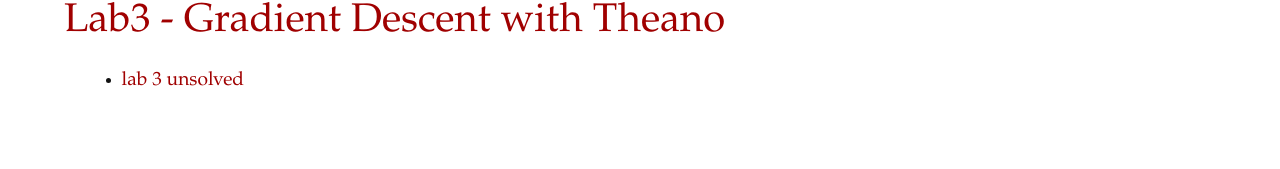
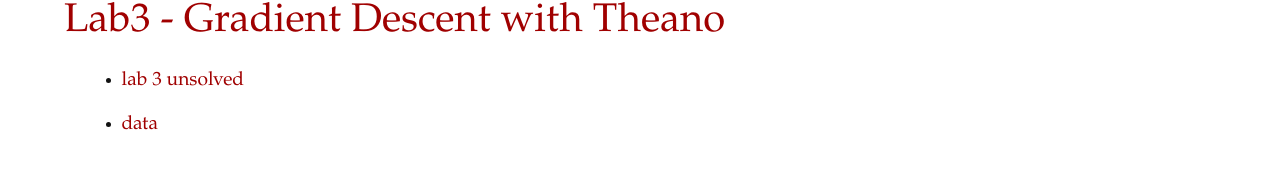
Before and after one commit to namwkim/2017, a Jekyll site: the page built from lectures/lab3.md, in a window 1280 px wide. Shown: the part 159-328 px from the top of the page. Built offline with Jekyll 4.4.1, drawn with Linux system fonts in a browser that asks for light colours; nearby versions of some CDN libraries.

Commit message:
added data lectures link

```diff
--- a/lectures/lab3.md
+++ b/lectures/lab3.md
@@ -6,3 +6,4 @@ noline: 1
 ---
 
 - [lab 3 unsolved](../wiki/lab3_unsolved.html)
+- [data](https://github.com/AM207/2017/raw/master/wiki/data/iris_dataset.pickle)
```
